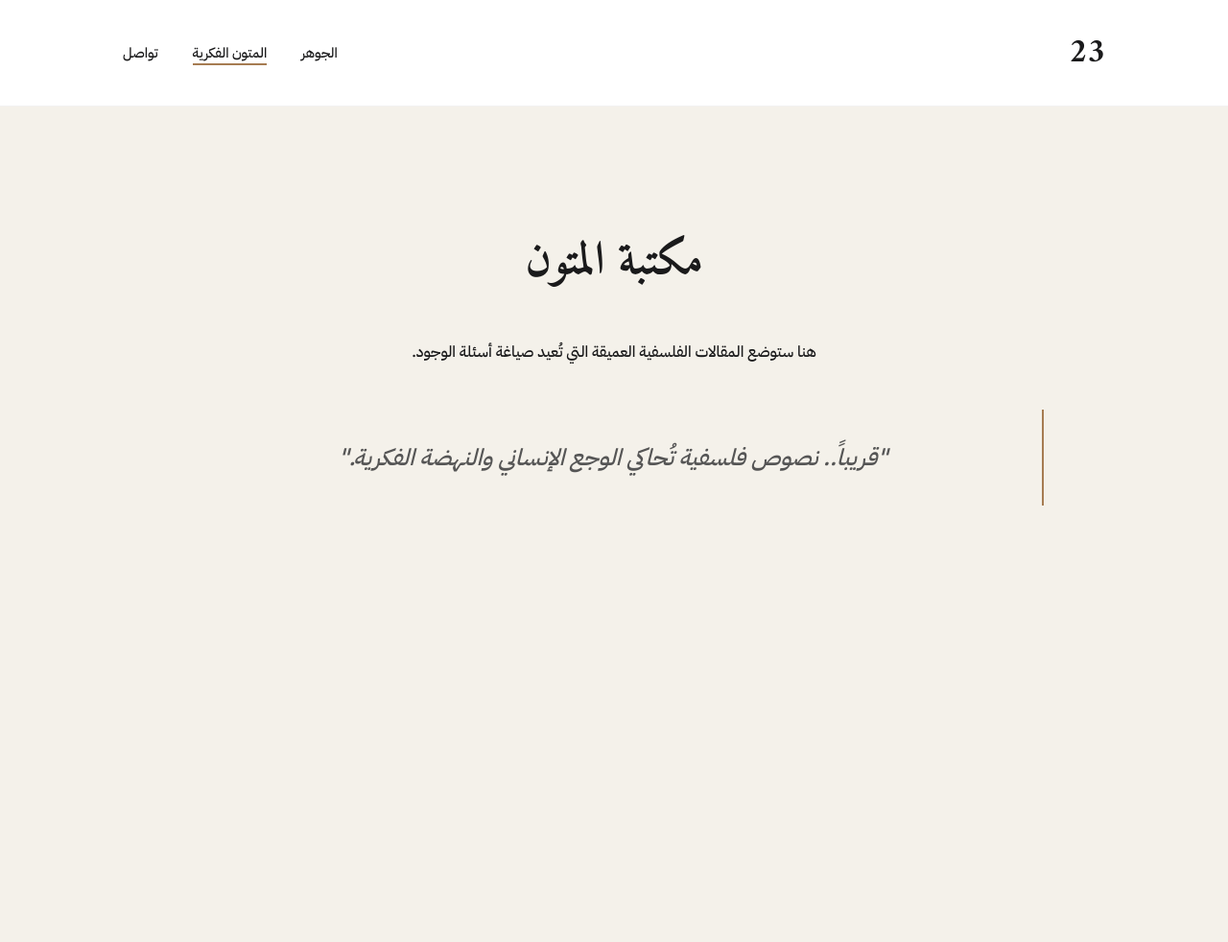
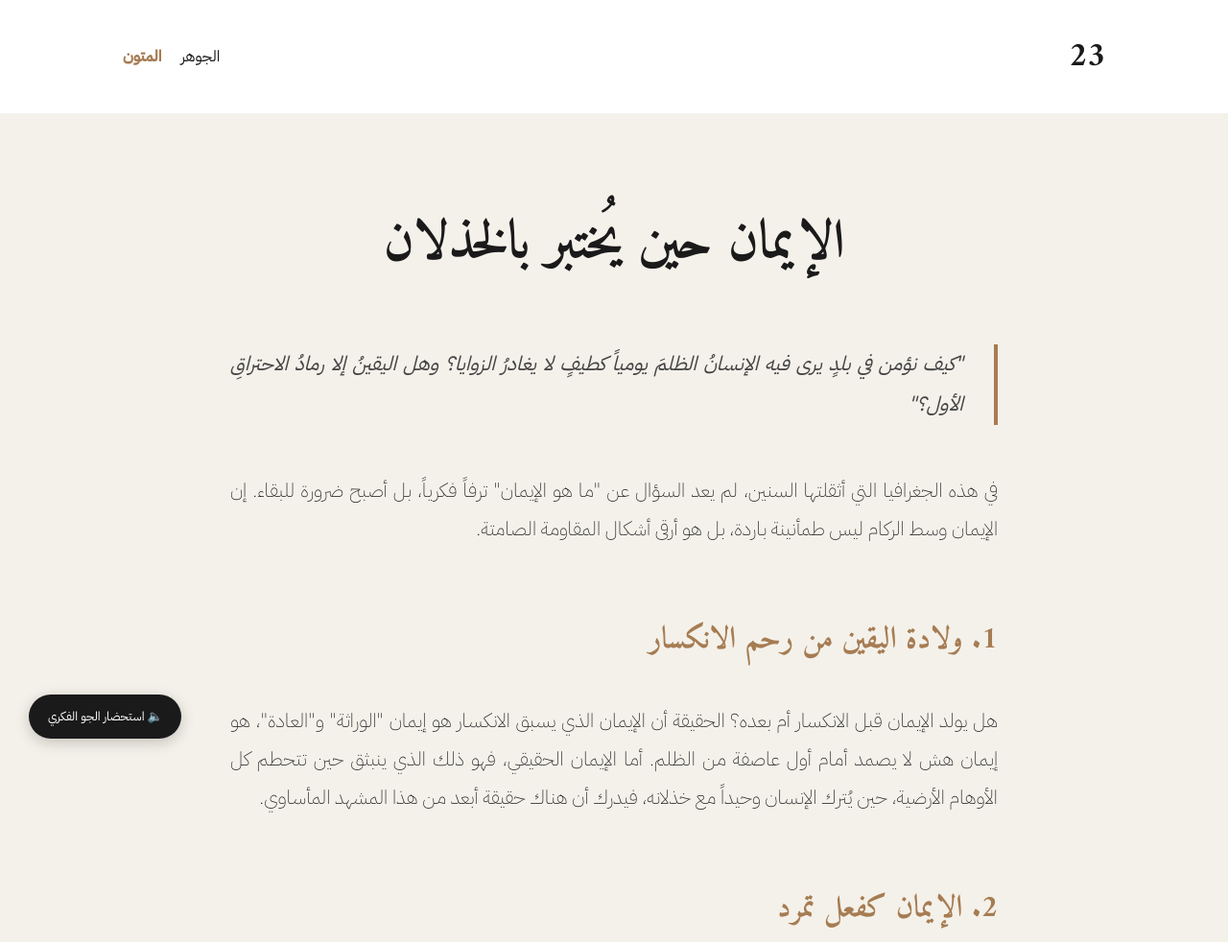
Before and after one commit to AM23-bot/iam23, a plain HTML site: page essays.html in a window 1280 px wide. Shown: the top 982 px of the page at 96% size. Before the commit the page ends 800 px from the top, so only its background shows below. Drawn offline with Linux system fonts and the light colour scheme.

Commit message:
Update title and enhance audio control features

```diff
--- a/essays.html
+++ b/essays.html
@@ -3,36 +3,84 @@
 <head>
     <meta charset="UTF-8">
     <meta name="viewport" content="width=device-width, initial-scale=1.0">
-    <title>23 | المتون</title>
-    <link href="https://fonts.googleapis.com/css2?family=Amiri:wght@400;700&family=IBM+Plex+Sans+Arabic:wght@200;500&display=swap" rel="stylesheet">
+    <title>23 | المتون الفكرية</title>
+    <link href="https://fonts.googleapis.com/css2?family=Amiri:ital,wght@0,400;0,700;1,400&family=IBM+Plex+Sans+Arabic:wght@200;400;500&display=swap" rel="stylesheet">
     <style>
         :root { --bg: #F4F1EA; --primary: #1A1A1B; --accent: #A67C52; }
-        body { margin: 0; background-color: var(--bg); color: var(--primary); font-family: 'IBM Plex Sans Arabic', sans-serif; }
-        nav { padding: 1.5rem 10%; display: flex; justify-content: space-between; align-items: center; background: white; border-bottom: 1px solid rgba(0,0,0,0.05); }
+        body { margin: 0; background-color: var(--bg); color: var(--primary); font-family: 'IBM Plex Sans Arabic', sans-serif; line-height: 2; }
+
+        nav { padding: 1.5rem 10%; display: flex; justify-content: space-between; align-items: center; background: white; border-bottom: 1px solid rgba(0,0,0,0.05); sticky: top; }
         .logo { font-family: 'Amiri', serif; font-size: 2.2rem; text-decoration: none; color: var(--primary); font-weight: bold; }
-        .nav-links a { text-decoration: none; color: var(--primary); margin-right: 2rem; font-weight: 500; font-size: 0.9rem; }
-        .active { border-bottom: 2px solid var(--accent); }
 
-        .content-area { padding: 5rem 15%; text-align: center; }
-        .essay-placeholder { border-right: 2px solid var(--accent); padding: 2rem; margin-top: 3rem; font-size: 1.5rem; font-style: italic; color: #555; }
+        /* مشغل الصوت الأنيق */
+        .audio-control {
+            position: fixed; bottom: 30px; left: 30px; z-index: 1000;
+            display: flex; align-items: center; gap: 10px;
+            background: var(--primary); color: white; padding: 10px 20px;
+            border-radius: 50px; cursor: pointer; font-size: 0.8rem;
+            box-shadow: 0 4px 15px rgba(0,0,0,0.2); transition: 0.3s;
+        }
+        .audio-control:hover { background: var(--accent); }
+
+        .content-area { max-width: 800px; margin: 5rem auto; padding: 0 20px; text-align: justify; }
+        .essay-title { font-family: 'Amiri', serif; font-size: 3.5rem; text-align: center; margin-bottom: 3rem; color: var(--primary); }
+        .quote-box { border-right: 4px solid var(--accent); padding-right: 2rem; margin: 3rem 0; font-style: italic; color: #444; font-size: 1.3rem; }
+
+        p { margin-bottom: 2rem; font-size: 1.25rem; font-weight: 300; }
+        h3 { font-family: 'Amiri', serif; font-size: 2rem; color: var(--accent); margin-top: 4rem; }
+
+        .no-select { user-select: none; -webkit-user-select: none; }
     </style>
 </head>
-<body>
+<body class="no-select">
+
+    <audio id="bgMusic" loop>
+        <source src="https://www.soundhelix.com/examples/mp3/SoundHelix-Song-8.mp3" type="audio/mpeg">
+    </audio>
+
+    <div class="audio-control" onclick="toggleAudio()">
+        <span id="audioStatus">🔈 استحضار الجو الفكري</span>
+    </div>
+
     <nav>
         <a href="index.html" class="logo">23</a>
-        <div class="nav-links">
-            <a href="index.html">الجوهر</a>
-            <a href="essays.html" class="active">المتون الفكرية</a>
-            <a href="contact.html">تواصل</a>
+        <div style="display: flex; gap: 20px;">
+            <a href="index.html" style="text-decoration:none; color:var(--primary)">الجوهر</a>
+            <a href="essays.html" style="text-decoration:none; color:var(--accent); font-weight:bold;">المتون</a>
         </div>
     </nav>
 
-    <div class="content-area">
-        <h2 style="font-family: 'Amiri'; font-size: 3rem;">مكتبة المتون</h2>
-        <p>هنا ستوضع المقالات الفلسفية العميقة التي تُعيد صياغة أسئلة الوجود.</p>
-        <div class="essay-placeholder">
-            "قريباً.. نصوص فلسفية تُحاكي الوجع الإنساني والنهضة الفكرية."
+    <article class="content-area">
+        <h1 class="essay-title">الإيمان حين يُختبر بالخذلان</h1>
+
+        <div class="quote-box">
+            "كيف نؤمن في بلدٍ يرى فيه الإنسانُ الظلمَ يومياً كطيفٍ لا يغادرُ الزوايا؟ وهل اليقينُ إلا رمادُ الاحتراقِ الأول؟"
         </div>
-    </div>
+
+        <p>في هذه الجغرافيا التي أثقلتها السنين، لم يعد السؤال عن "ما هو الإيمان" ترفاً فكرياً، بل أصبح ضرورة للبقاء. إن الإيمان وسط الركام ليس طمأنينة باردة، بل هو أرقى أشكال المقاومة الصامتة.</p>
+
+        <h3>1. ولادة اليقين من رحم الانكسار</h3>
+        <p>هل يولد الإيمان قبل الانكسار أم بعده؟ الحقيقة أن الإيمان الذي يسبق الانكسار هو إيمان "الوراثة" و"العادة"، هو إيمان هش لا يصمد أمام أول عاصفة من الظلم. أما الإيمان الحقيقي، فهو ذلك الذي ينبثق حين تتحطم كل الأوهام الأرضية، حين يُترك الإنسان وحيداً مع خذلانه، فيدرك أن هناك حقيقة أبعد من هذا المشهد المأساوي.</p>
+
+        <h3>2. الإيمان كفعل تمرد</h3>
+        <p>أن ترفض أن تصبح ظالماً وأنت ترى الظلم يحيط بك، أن ترفض القبح وأنت تسكنه، هذا هو الإيمان. إنه ليس هروباً من الواقع، بل هو "تعالٍ" عليه. في بلادنا، يمارس البسطاء معجزة يومية حين يبتسمون في وجه الحياة رغم خذلانها لهم، هذا الصمود هو أصدق نص فلسفي كُتب على الإطلاق.</p>
+
+        <p style="text-align: center; margin-top: 5rem; font-style: italic; color: var(--accent);">— نُشر بواسطة 23 | اليمن</p>
+    </article>
+
+    <script>
+        function toggleAudio() {
+            var audio = document.getElementById("bgMusic");
+            var status = document.getElementById("audioStatus");
+            if (audio.paused) {
+                audio.play();
+                status.innerHTML = "🔊 إيقاف التأمل";
+            } else {
+                audio.pause();
+                status.innerHTML = "🔈 استحضار الجو الفكري";
+            }
+        }
+        document.addEventListener('contextmenu', e => e.preventDefault());
+    </script>
 </body>
 </html>
```
